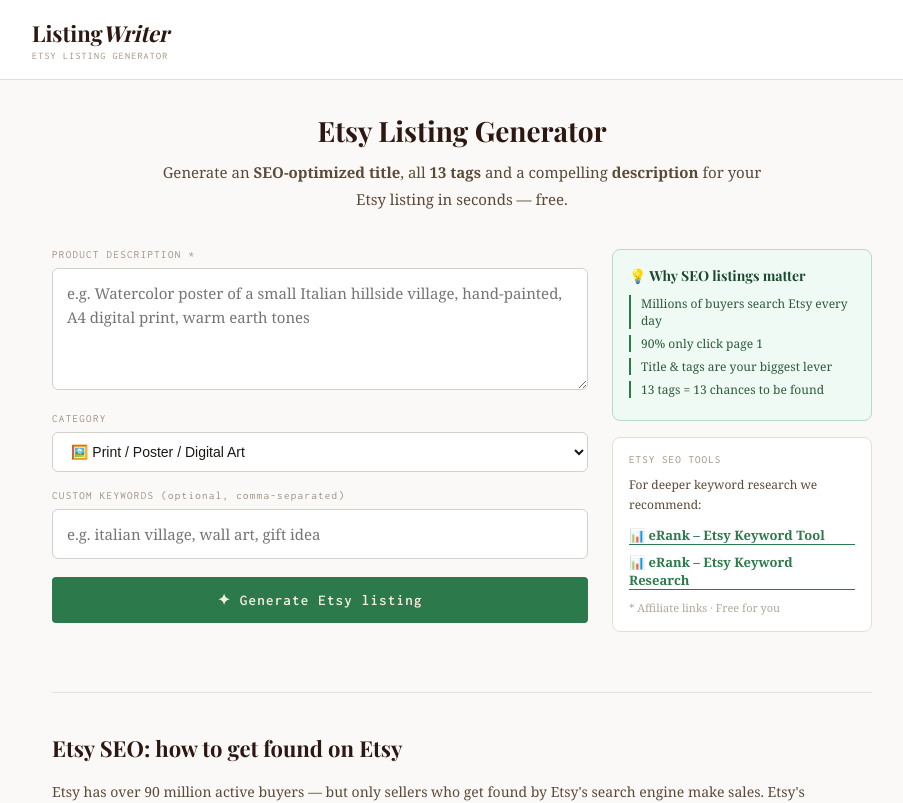
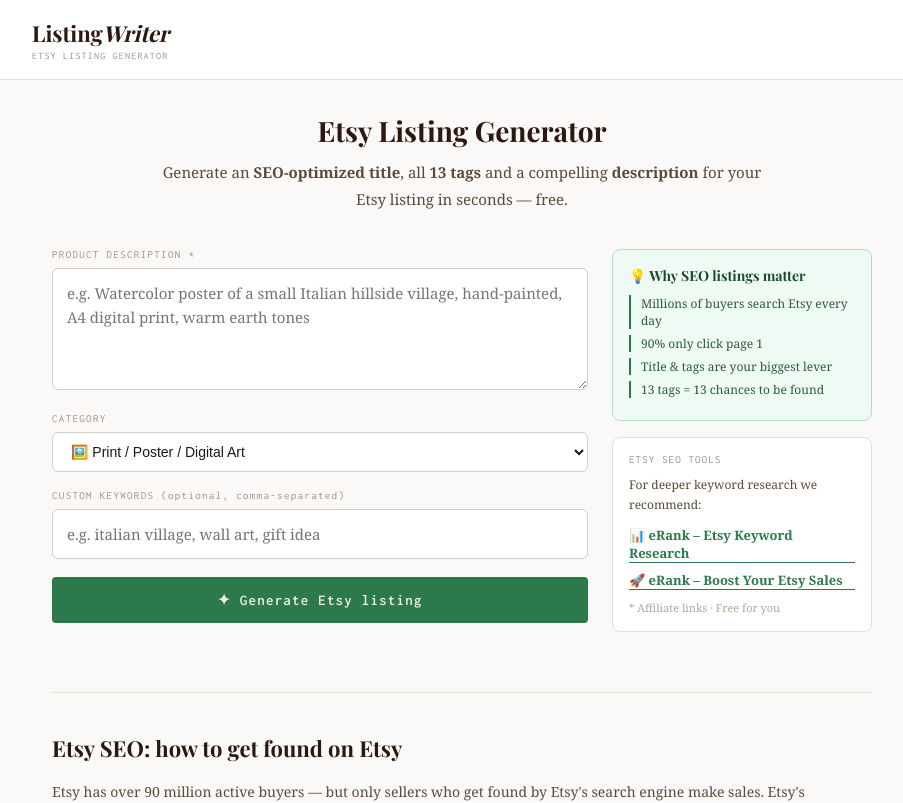
Before and after one commit to dylandiabolik-droid/wordweaver, a React (Vite) app: page / in a window 1280 px wide. Shown: the top 803 px of the page, without its empty margins (178-1081 px from the left). Built offline with nearby package versions, Linux system fonts and the light colour scheme; a web font is replaced by a local one.

Commit message:
Add files via upload

```diff
--- a/EtsyListingGenerator.jsx
+++ b/EtsyListingGenerator.jsx
@@ -257,10 +257,10 @@
                 For deeper keyword research we recommend:
               </p>
               <a href="https://erank.com?fpr=marco47" target="_blank" rel="noopener noreferrer" className="affiliate-link" style={{ display: "block", marginBottom: 8, fontSize: 13 }}>
-                📊 eRank – Etsy Keyword Tool
+                📊 eRank – Etsy Keyword Research
               </a>
               <a href="https://erank.com?fpr=marco47" target="_blank" rel="noopener noreferrer" className="affiliate-link" style={{ display: "block", fontSize: 13 }}>
-                📊 eRank – Etsy Keyword Research
+                🚀 eRank – Boost Your Etsy Sales
               </a>
               <p style={{ fontSize: 11, color: "#b0a898", marginTop: 10 }}>
                 * Affiliate links · Free for you
```
